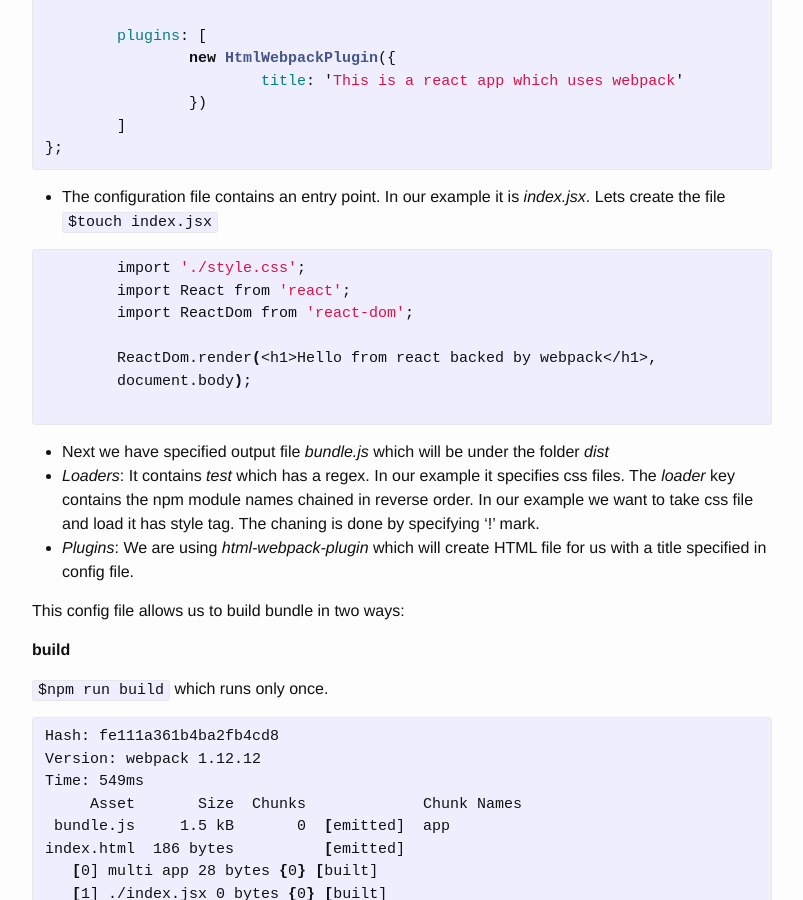
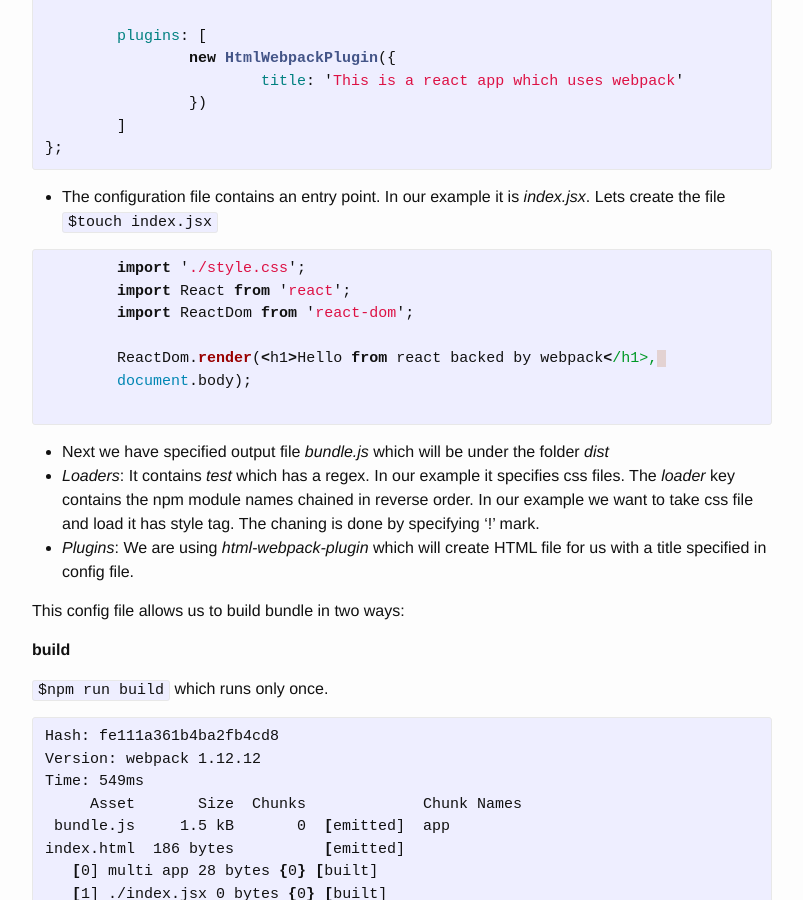
Before and after one commit to kushald/kushald.github.io, a Jekyll site: the page built from _posts/2016-01-23-webpack-for-reactjs.markdown, in a window 1280 px wide and 900 px high, scrolled down 2642 px. Shown: the whole window, without its empty margins (238-1041 px from the left). Built offline with Jekyll 4.4.1, drawn with Linux system fonts in a browser that asks for light colours.

Commit message:
highlight js

```diff
--- a/_posts/2016-01-23-webpack-for-reactjs.markdown
+++ b/_posts/2016-01-23-webpack-for-reactjs.markdown
@@ -136,7 +136,7 @@ module.exports = {
 - The configuration file contains an entry point. In our example it is *index.jsx*.
   Lets create the file `$touch index.jsx`
 
-  {% highlight sh %}
+  {% highlight js %}
  	import './style.css';
 	import React from 'react';
 	import ReactDom from 'react-dom';
```
